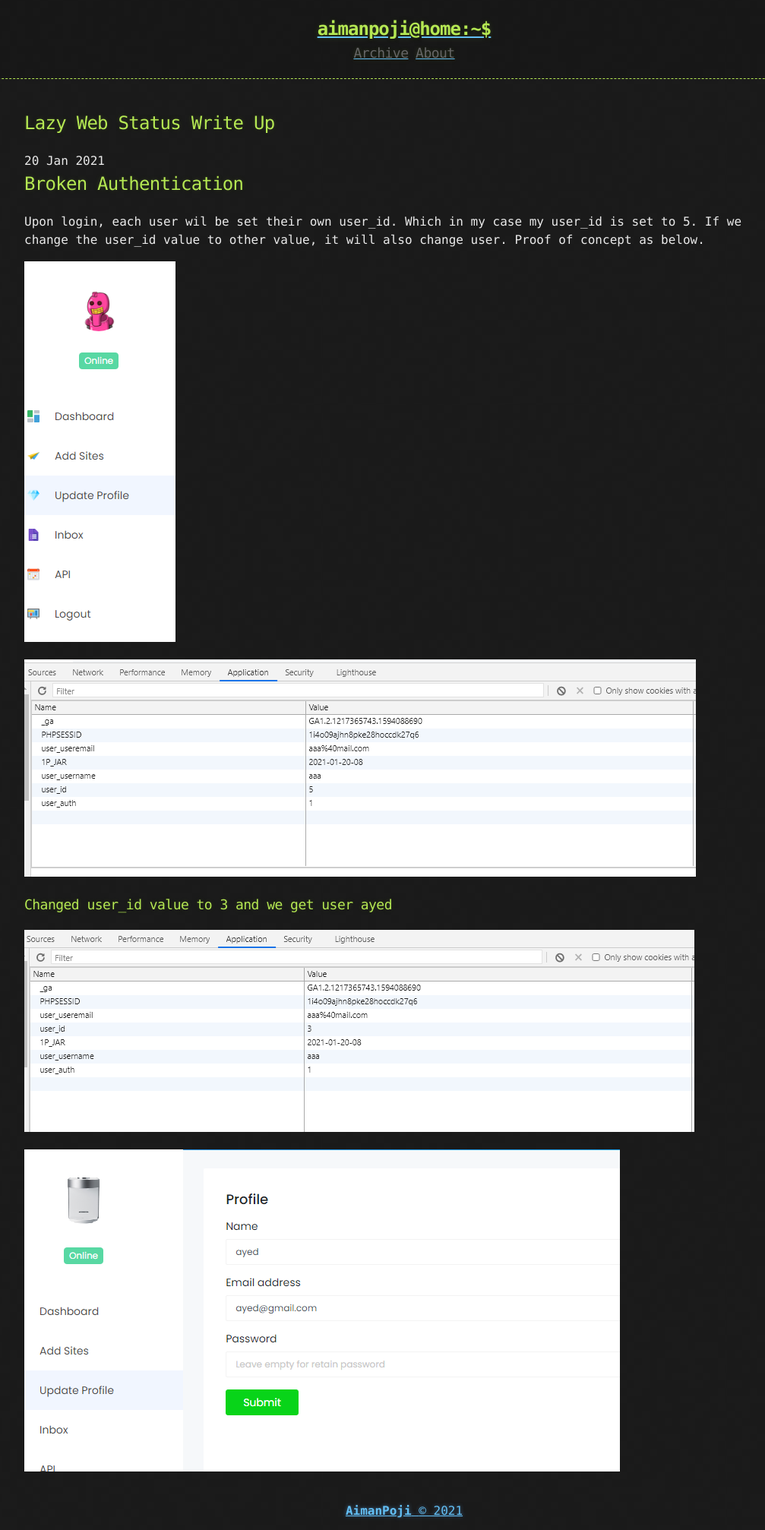
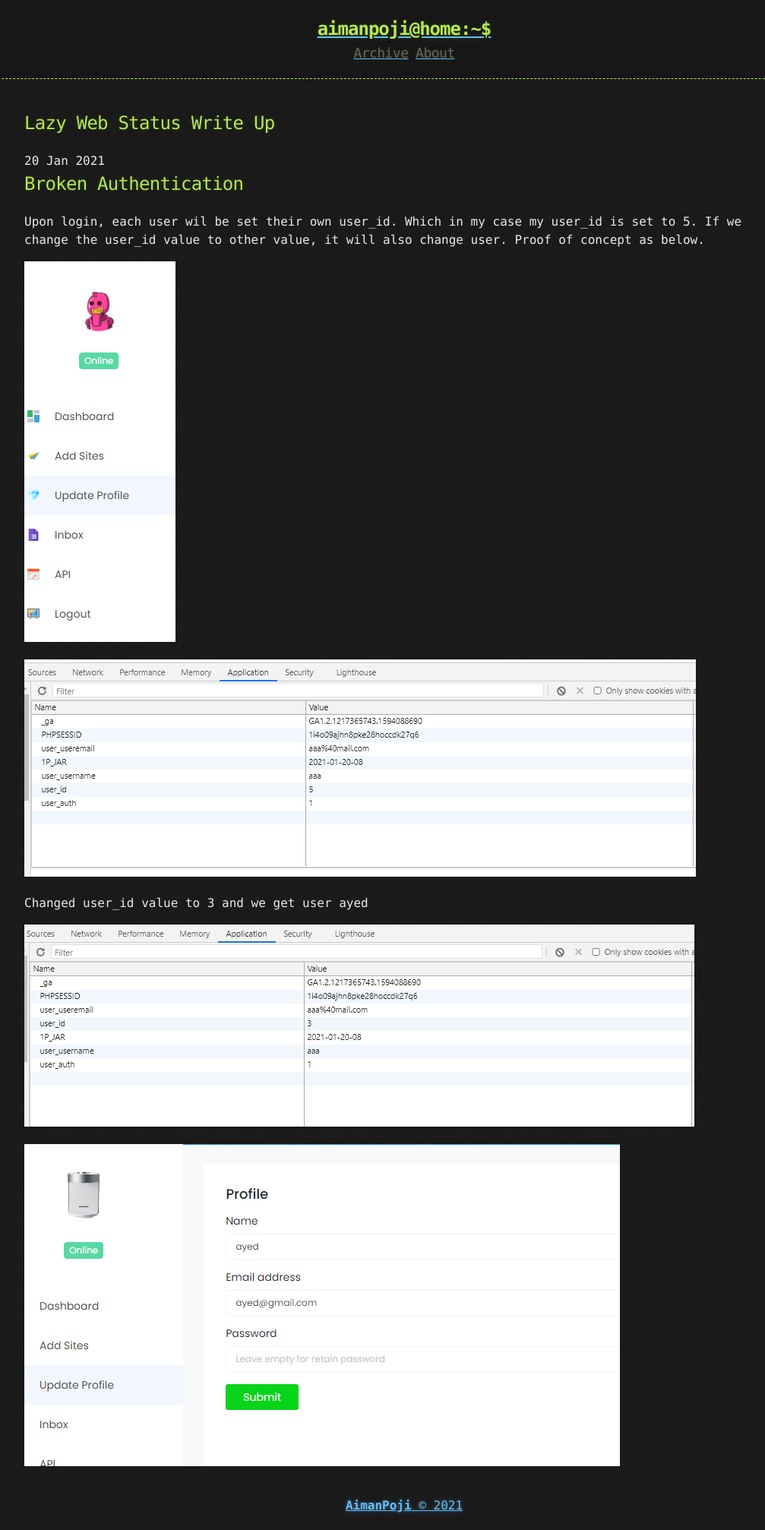
Before and after one commit to aimanpoji/aimanpoji.github.io, a Jekyll site: the page built from _posts/2021-01-20-Lazy-Web-Status-Write-Up.md, in a window 1280 px wide. Shown: the whole page at 76% size, without its empty margins (108-1115 px from the left). Built offline with Jekyll 4.4.1, drawn with Linux system fonts in a browser that asks for light colours.

```diff
--- a/_posts/2021-01-20-Lazy-Web-Status-Write-Up.md
+++ b/_posts/2021-01-20-Lazy-Web-Status-Write-Up.md
@@ -9,7 +9,7 @@ Proof of concept as below.
 ![broken2](https://github.com/aimanpoji/aimanpoji.github.io/blob/main/images/lazyweb/broke2.png?raw=true)
 
 
-### Changed user_id value to 3 and we get user ayed
+Changed user_id value to 3 and we get user ayed
 
 ![broken3](https://github.com/aimanpoji/aimanpoji.github.io/blob/main/images/lazyweb/broken3.png?raw=true)
 
```
